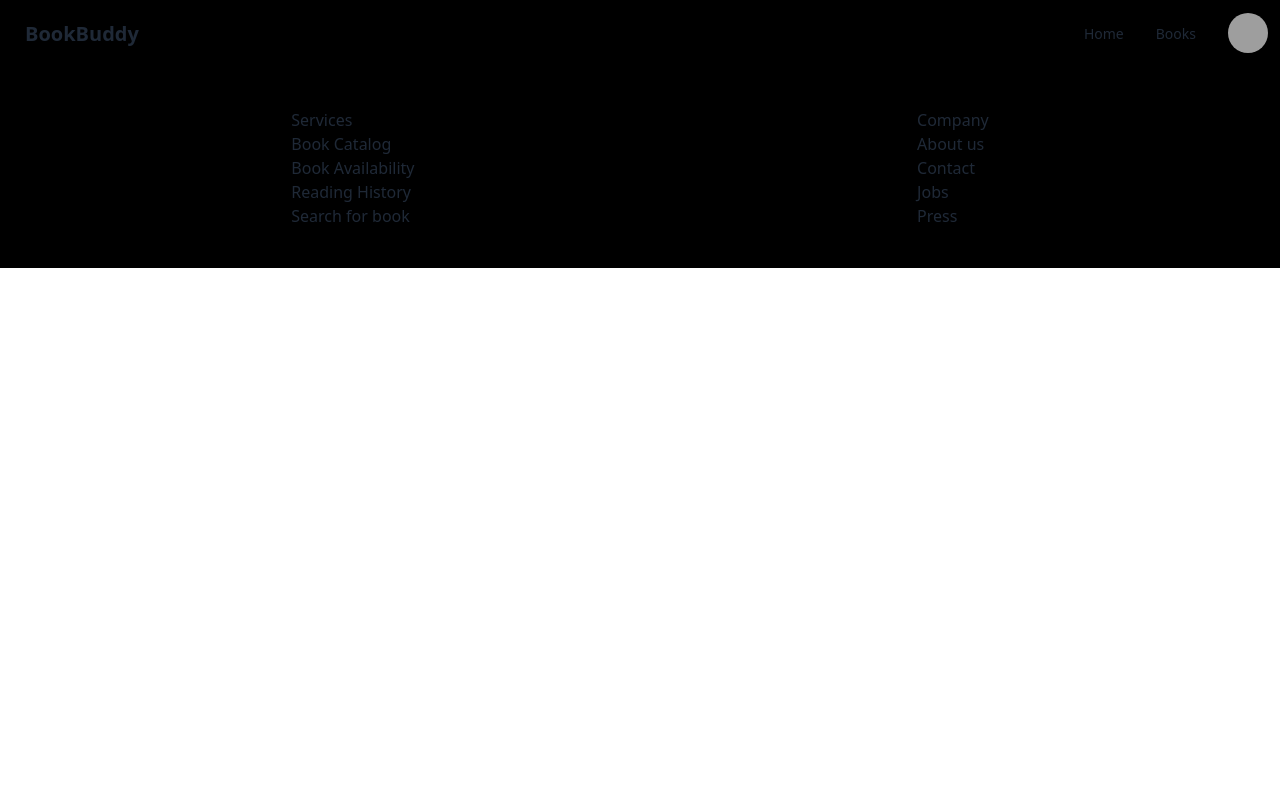
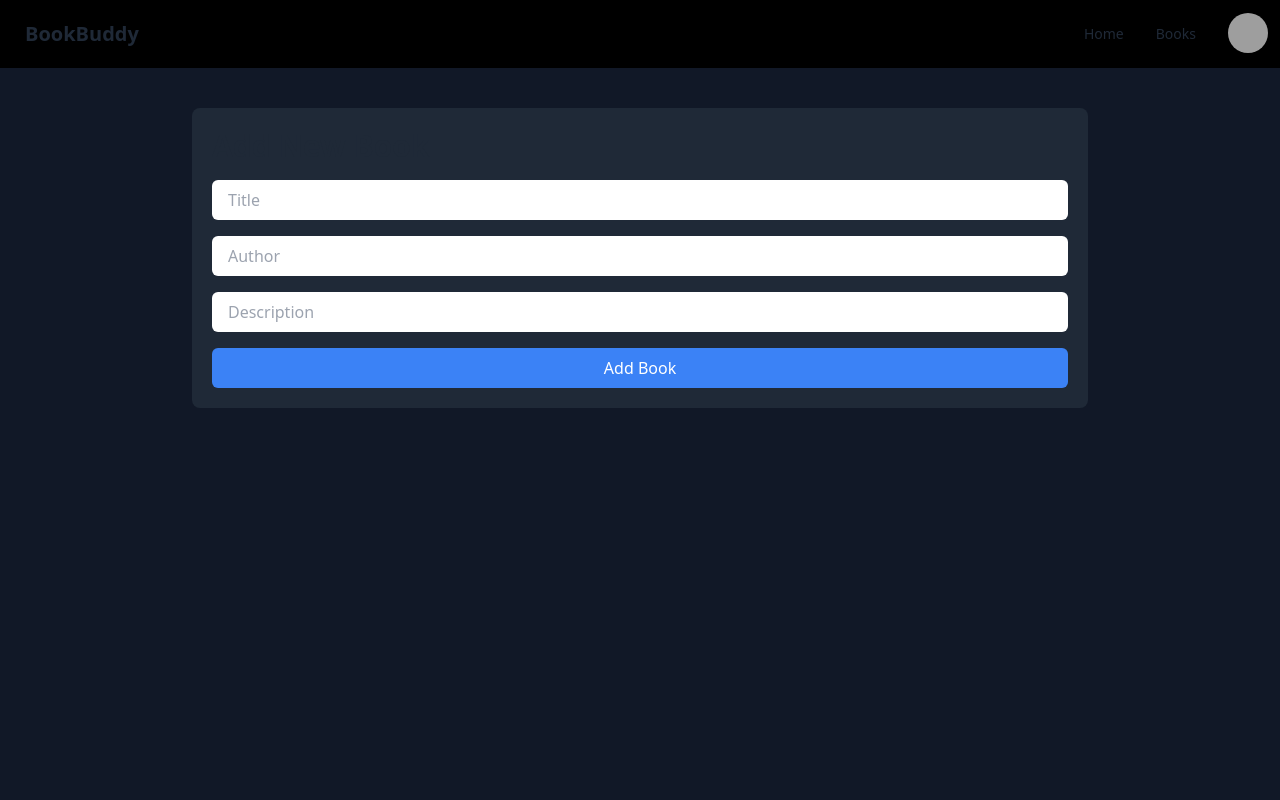
Before and after one commit to VinayakVispute/BookBuddy, a React (Vite) app in the folder Frontend-User/: page /Admin/SubmitBook in a window 1280 px wide. Shown: the top 800 px of the page. Built offline with nearby package versions, Linux system fonts and the light colour scheme; grey boxes are pictures that could not be loaded.

Commit message:
added section to add new book

```diff
--- a/Frontend-User/package.json
+++ b/Frontend-User/package.json
@@ -15,6 +15,7 @@
     "@mui/icons-material": "^5.14.0",
     "@mui/material": "^5.14.0",
     "react": "^18.2.0",
+    "react-axios": "^2.0.6",
     "react-dom": "^18.2.0",
     "react-router-dom": "^6.14.1"
   },
--- a/Frontend-User/src/App.jsx
+++ b/Frontend-User/src/App.jsx
@@ -1,5 +1,5 @@
 import { BrowserRouter as Router, Routes, Route } from "react-router-dom";
-import { Home, Login, Register, Display, Dashboard, Profile, Allocation} from "./Pages";
+import { Home, Login, Register, Display, Dashboard, Profile, Allocation, SubmitBook} from "./Pages";
 import { Footer, Navbar, Temp } from "./Componenets";
 
 function App() {
@@ -8,14 +8,15 @@ function App() {
       <Router basename="/">
         <Navbar />
         <Routes>
+          <Route exact path="/" element={<Home />} />
           <Route exact path="/Auth" element={<Login />} />
           <Route exact path="/Register" element={<Register />} />
-          <Route exact path="/" element={<Home />} />
           <Route exact path="/Display" element={<Display />}></Route>
+          <Route exact path="/Temp" element={<Temp />}></Route>
           <Route exact path="/Admin/Dashboard" element={<Dashboard />}></Route>
+          <Route exact path="/Admin/SubmitBook" element={<SubmitBook />}></Route>
+          <Route exact path="/Student/Allocation" element={<Allocation />}></Route>
           <Route exact path="/Student/Profile" element={<Profile />}></Route>
-          <Route exact path="/Temp" element={<Temp />}></Route>
-          <Route exact path="/Student/Allocation" element={<Allocation />}></Route>
         </Routes>
       </Router>
       <Footer />
--- a/Frontend-User/src/Componenets/Navbar.jsx
+++ b/Frontend-User/src/Componenets/Navbar.jsx
@@ -35,13 +35,13 @@ function Navbar() {
               </Link>
             </li>
             <li>
-              <a>Settings</a>
-            </li>
-            <li>
               <Link to="/Admin/Dashboard">Dashboard</Link>
             </li>
             <li>
               <Link to="/Student/Allocation">Allocated Books</Link>
+            </li>
+            <li>
+              <Link to="/Admin/SubmitBook">Add Book</Link>
             </li>
             <li>
               <Link to="/login">Login</Link>
--- a/Frontend-User/src/Pages/Profile/components/Student_profile.jsx
+++ b/Frontend-User/src/Pages/Profile/components/Student_profile.jsx
@@ -13,7 +13,7 @@ function Student_profile() {
   // Generate a unique student ID and QR code
   const uniqueId = `#${student.id}`;
   return (
-    <div className="bg-gray-900">
+    <div className="bg-gray-900 min-h-screen">
       <div className="flex flex-col  lg:flex-row lg:justify-center lg:items-center bg-gray-900 border-0 rounded-lg container py-20 mx-auto px-4">
         <div className="p-5 border-0 bg-gray-800 shadow-lg shadow-black rounded-lg max-w-md mx-auto lg:w-96 lg:mx-10">
           <img
--- /dev/null
+++ b/Frontend-User/src/Pages/SubmitBook/SubmitBook.jsx
@@ -0,0 +1,12 @@
+import React from "react";
+import BookForm from "./component/BookForm";
+
+function SubmitBook() {
+  return (
+    <div>
+      <BookForm />
+    </div>
+  );
+}
+
+export default SubmitBook;
--- /dev/null
+++ b/Frontend-User/src/Pages/SubmitBook/component/BookForm.jsx
@@ -0,0 +1,72 @@
+import { Description } from "@mui/icons-material";
+import React from "react";
+
+const BookForm = ({ onAddBook, onEditBook, onDeleteBook }) => {
+  const [title, setTitle] = React.useState("");
+  const [author, setAuthor] = React.useState("");
+  const [Description, setDescription] = React.useState("");
+
+  const handleSubmit = (e) => {
+    e.preventDefault();
+
+    if (onAddBook) {
+      onAddBook({ title, author, Description });
+    } else if (onEditBook) {
+      onEditBook({ title, author, Description });
+    }
+  };
+
+  const handleDelete = () => {
+    if (onDeleteBook) {
+      onDeleteBook();
+    }
+  };
+
+  return (
+    <div className="bg-gray-900 py-10 min-h-screen">
+      <div className="bg-gray-800 max-w-4xl mx-auto p-5  border-0 rounded-lg placeholder:bg-gray-600">
+        <h1 className="text-3xl font-bold mb-4">Add New Book</h1>
+        <form onSubmit={handleSubmit} className="flex flex-col gap-4">
+          <input
+            type="text"
+            placeholder="Title"
+            value={title}
+            onChange={(e) => setTitle(e.target.value)}
+            className="w-full px-4 py-2 border-gray-300 rounded-md"
+          />
+          <input
+            type="text"
+            placeholder="Author"
+            value={author}
+            onChange={(e) => setAuthor(e.target.value)}
+            className="w-full px-4 py-2 border-gray-300 rounded-md"
+          />
+          <input
+            type="text"
+            placeholder="Description"
+            value={Description}
+            onChange={(e) => setDescription(e.target.value)}
+            className="w-full px-4 py-2 border-gray-300 rounded-md"
+          />
+          <button
+            type="submit"
+            className="px-4 py-2 bg-blue-500 text-white rounded-md"
+          >
+            Add Book
+          </button>
+          {onEditBook && (
+            <button
+              type="button"
+              onClick={handleDelete}
+              className="px-4 py-2 bg-red-500 text-white rounded-md"
+            >
+              Delete Book
+            </button>
+          )}
+        </form>
+      </div>
+    </div>
+  );
+};
+
+export default BookForm;
--- a/Frontend-User/src/Pages/index.jsx
+++ b/Frontend-User/src/Pages/index.jsx
@@ -5,4 +5,5 @@ import Display from "./Display/Display";
 import Dashboard from "./Dashboard/Dashboard";
 import Profile from "./Profile/Profile";
 import Allocation from "./Allocation/Allocation";
-export { Home, Login, Register, Display, Dashboard, Profile,Allocation,};
+import SubmitBook from "./SubmitBook/SubmitBook";
+export { Home, Login, Register, Display, Dashboard, Profile,Allocation,SubmitBook};
```
Also changed, not shown: 1 other file (tests, documents, lock files or other folders).
